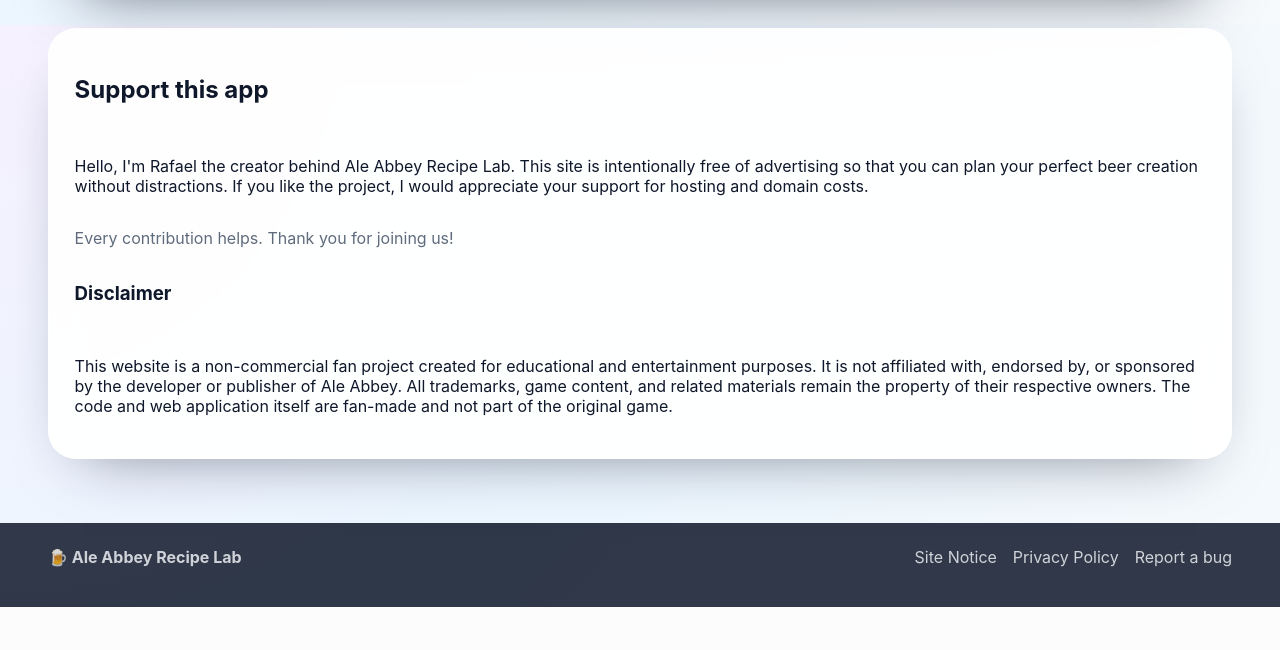
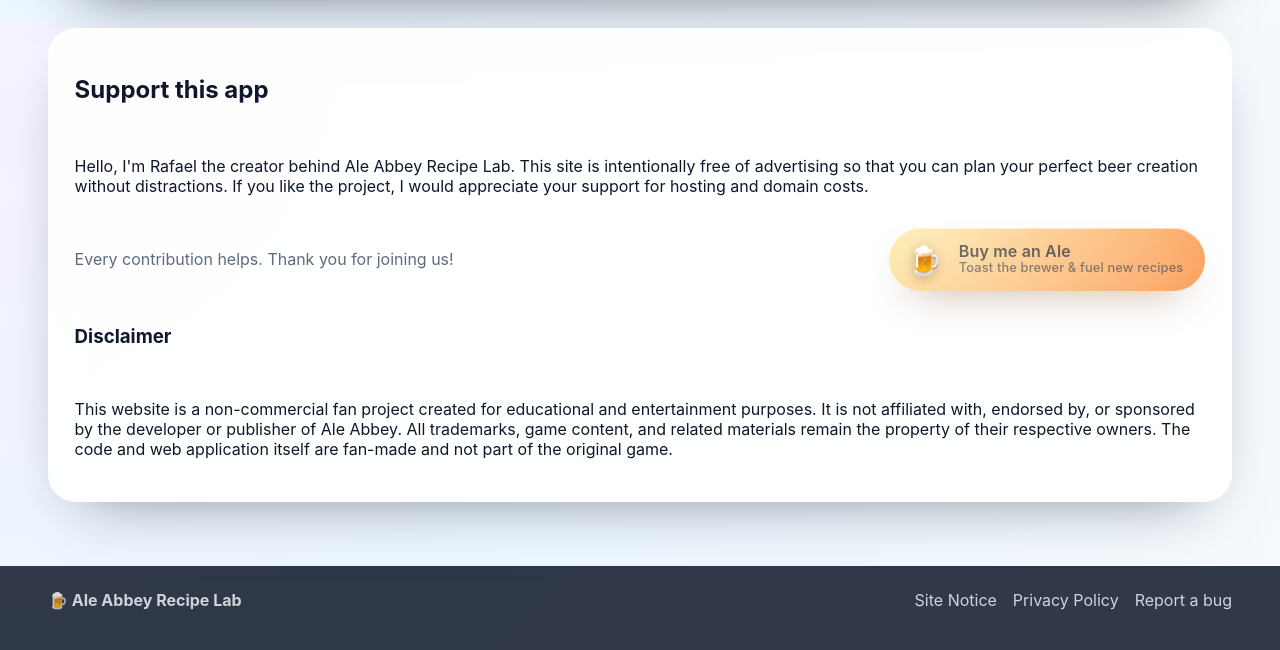
Before and after one commit to wojoeraf/AleAbbeyBeerCalculator, a Flask app: page / in a window 1280 px wide. Shown: the part 2375-3025 px from the top of the page. Before the commit the page ends 2982 px from the top, so only its background shows below. Run offline with Flask 3, Linux system fonts and the light colour scheme.

Commit message:
Create themed support button

```diff
--- a/static/styles.css
+++ b/static/styles.css
@@ -558,6 +558,91 @@
   align-items: center;
 }
 
+.support-cta {
+  position: relative;
+  display: inline-flex;
+  align-items: center;
+  gap: 16px;
+  padding: 14px 22px 14px 18px;
+  border-radius: 999px;
+  text-decoration: none;
+  color: #1c1917;
+  font-weight: 600;
+  letter-spacing: 0.01em;
+  background: linear-gradient(135deg, rgba(253, 230, 138, 0.85), rgba(249, 115, 22, 0.92));
+  box-shadow: 0 18px 40px -22px rgba(124, 58, 18, 0.6), inset 0 1px 0 rgba(255, 255, 255, 0.55);
+  overflow: hidden;
+}
+
+.support-cta__shine {
+  position: absolute;
+  inset: -40%;
+  background: radial-gradient(circle at 30% 30%, rgba(255, 255, 255, 0.45), rgba(255, 255, 255, 0) 60%),
+    radial-gradient(circle at 70% 60%, rgba(255, 247, 237, 0.4), rgba(255, 247, 237, 0) 65%);
+  opacity: 0.8;
+  transition: transform 0.6s ease, opacity 0.6s ease;
+}
+
+.support-cta__icon {
+  font-size: 1.8rem;
+  filter: drop-shadow(0 3px 6px rgba(124, 58, 18, 0.35));
+  transition: transform 0.3s ease;
+}
+
+.support-cta__content {
+  display: flex;
+  flex-direction: column;
+  line-height: 1.1;
+}
+
+.support-cta__title {
+  font-size: 1rem;
+}
+
+.support-cta__subtitle {
+  font-size: 0.8rem;
+  font-weight: 500;
+  color: rgba(28, 25, 23, 0.78);
+}
+
+.support-cta:focus-visible {
+  outline: 3px solid rgba(249, 115, 22, 0.45);
+  outline-offset: 3px;
+}
+
+.support-cta:hover .support-cta__shine,
+.support-cta:focus-visible .support-cta__shine {
+  transform: scale(1.08) translate3d(4px, -4px, 0);
+  opacity: 1;
+}
+
+.support-cta:hover .support-cta__icon,
+.support-cta:focus-visible .support-cta__icon {
+  transform: translateY(-2px);
+}
+
+body[data-theme='dark'] .support-cta {
+  color: #f8fafc;
+  background: linear-gradient(135deg, rgba(15, 23, 42, 0.92), rgba(30, 41, 59, 0.92));
+  box-shadow: 0 20px 45px -24px rgba(2, 6, 23, 0.75), inset 0 1px 0 rgba(148, 163, 184, 0.3);
+  border: 1px solid rgba(148, 163, 184, 0.35);
+}
+
+body[data-theme='dark'] .support-cta__subtitle {
+  color: rgba(226, 232, 240, 0.7);
+}
+
+body[data-theme='dark'] .support-cta__shine {
+  background: radial-gradient(circle at 35% 30%, rgba(148, 163, 184, 0.32), rgba(148, 163, 184, 0) 60%),
+    radial-gradient(circle at 70% 60%, rgba(30, 64, 175, 0.35), rgba(30, 64, 175, 0) 65%);
+  opacity: 0.55;
+}
+
+.support-buttons:hover .support-cta {
+  transform: translateY(-2px) scale(1.03);
+  filter: brightness(1.05);
+}
+
 .support-buttons iframe,
 .support-buttons button,
 .support-buttons a {
--- a/templates/index.html
+++ b/templates/index.html
@@ -450,7 +450,17 @@
         <div class="support-actions">
             <p class="support-note">{{ ui.support_note }}</p>
             <div class="support-buttons">
-                <script type="text/javascript" src="https://cdnjs.buymeacoffee.com/1.0.0/button.prod.min.js" data-name="bmc-button" data-slug="honigbartstudios" data-color="#FFDD00" data-emoji="🍻" data-font="Cookie" data-text="Buy me an Ale" data-outline-color="#000000" data-font-color="#000000" data-coffee-color="#ffffff"></script>
+                <a class="support-cta"
+                   href="https://www.buymeacoffee.com/honigbartstudios"
+                   target="_blank"
+                   rel="noopener noreferrer">
+                    <span class="support-cta__shine" aria-hidden="true"></span>
+                    <span class="support-cta__icon" aria-hidden="true">🍺</span>
+                    <span class="support-cta__content">
+                        <span class="support-cta__title">Buy me an Ale</span>
+                        <span class="support-cta__subtitle">Toast the brewer &amp; fuel new recipes</span>
+                    </span>
+                </a>
             </div>
         </div>
         <h3>Disclaimer</h3>
```
